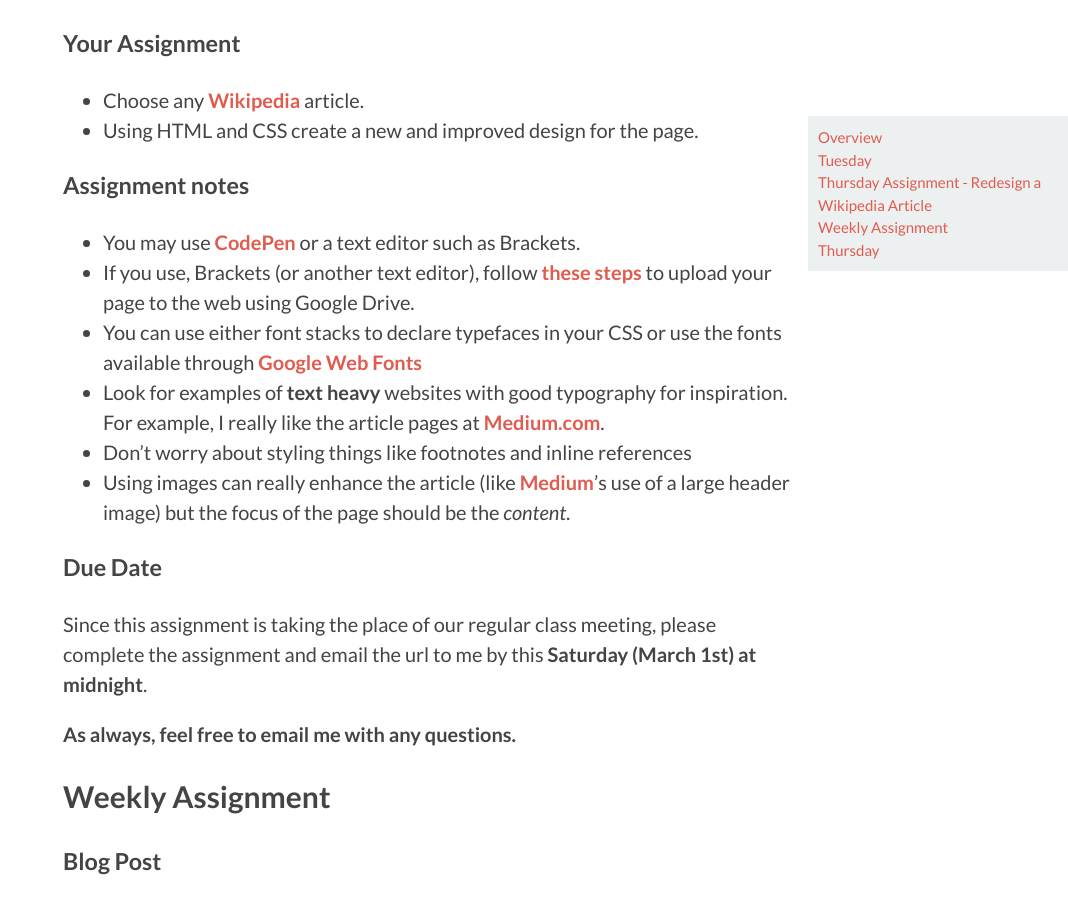
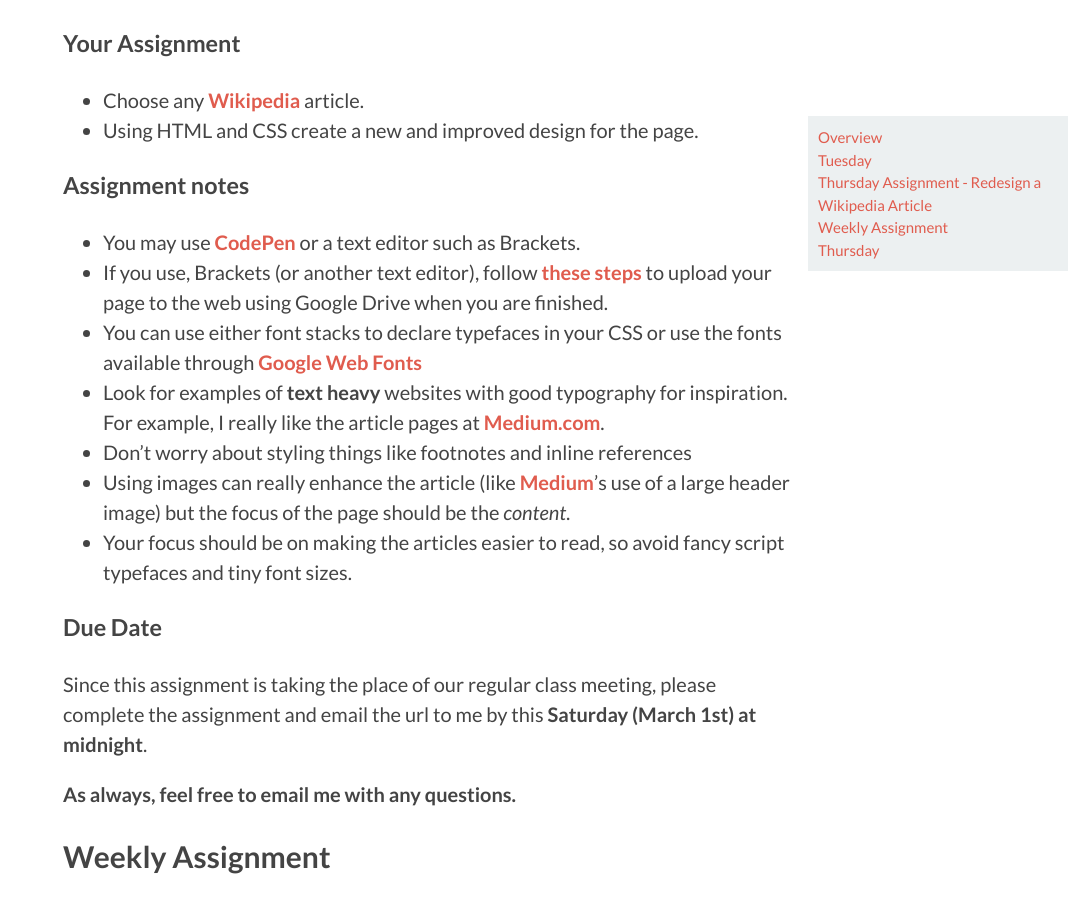
Before and after one commit to DMD1070/DMD1070.github.io, a Jekyll site: the page built from lessons/ooo-feb24.md, in a window 1280 px wide and 900 px high, scrolled down 946 px. Shown: the whole window, without its empty margins (212-1280 px from the left). Built offline with Jekyll 4.4.1, drawn with Linux system fonts in a browser that asks for light colours; Markdown is read by kramdown in place of the engine named in the settings.

Commit message:
add clarifying text

```diff
--- a/lessons/ooo-feb24.md
+++ b/lessons/ooo-feb24.md
@@ -32,11 +32,12 @@
 ### Assignment notes
 
 - You may use [CodePen](http://codepen.io/) or a text editor such as Brackets.
-- If you use, Brackets (or another text editor), follow [these steps](https://support.google.com/drive/answer/2881970?hl=en) to upload your page to the web using Google Drive.
+- If you use, Brackets (or another text editor), follow [these steps](https://support.google.com/drive/answer/2881970?hl=en) to upload your page to the web using Google Drive when you are finished.
 - You can use either font stacks to declare typefaces in your CSS or use the fonts available through [Google Web Fonts](https://www.google.com/fonts)
 - Look for examples of **text heavy** websites with good typography for inspiration. For example, I really like the article pages at [Medium.com](https://medium.com/).
 - Don't worry about styling things like footnotes and inline references
 - Using images can really enhance the article (like [Medium](https://medium.com/)'s use of a large header image) but the focus of the page should be the *content*.
+- Your focus should be on making the articles easier to read, so avoid fancy script typefaces and tiny font sizes.
 
 ### Due Date
 
```
